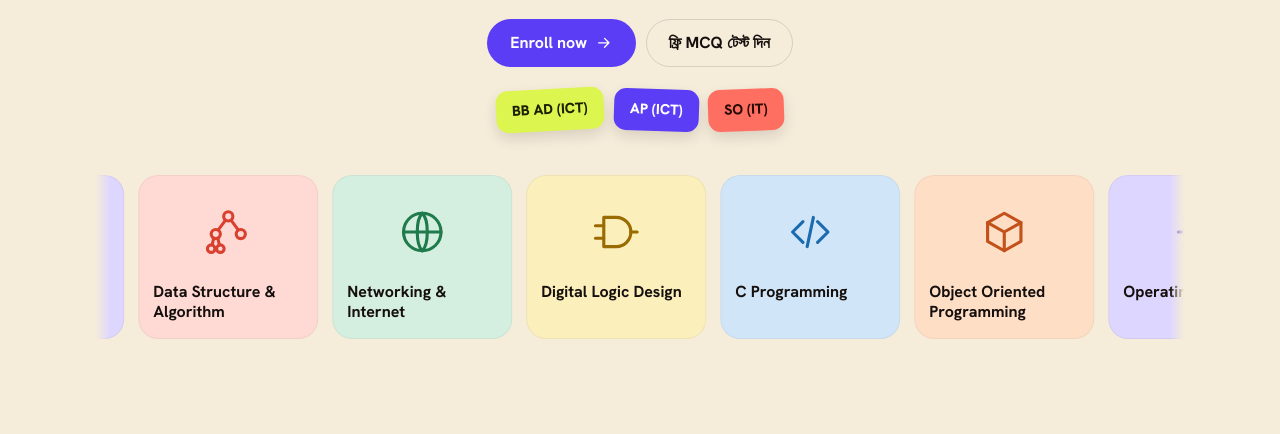
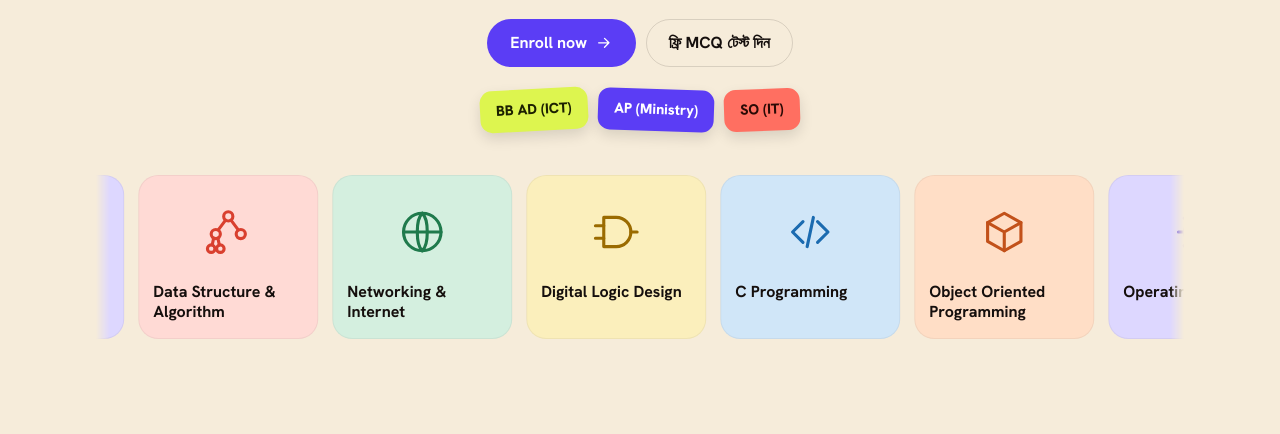
Before and after one commit to xeroburhan1/complexityIT, a plain HTML site: page index.html in a window 1280 px wide. Shown: the part 366-800 px from the top of the page. Drawn offline with Linux system fonts and the light colour scheme; a web font is replaced by a local one.

Commit message:
Update hero chip to AP Ministry
Co-authored-by: Copilot <223556219+Copilot@users.noreply.github.com>

```diff
--- a/index.html
+++ b/index.html
@@ -582,7 +582,7 @@ dialog::backdrop{background:rgba(12,8,10,.6)}
       <a class="btn btn-ghost" href="#test">ফ্রি MCQ টেস্ট দিন</a>
     </div>
     <div class="chips" aria-label="Target posts">
-      <span class="chip">BB AD (ICT)</span><span class="chip">AP (ICT)</span><span class="chip">SO (IT)</span>
+      <span class="chip">BB AD (ICT)</span><span class="chip">AP (Ministry)</span><span class="chip">SO (IT)</span>
     </div>
     <div class="tiles" id="topics" aria-label="Topics we cover"><div class="tiles-marquee" id="topics-marquee"></div></div>
   </div>
```
